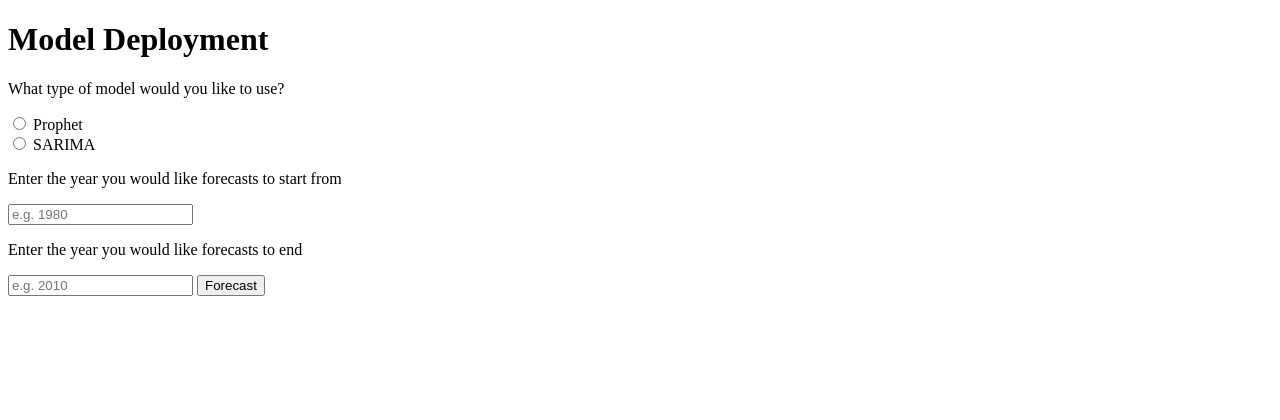
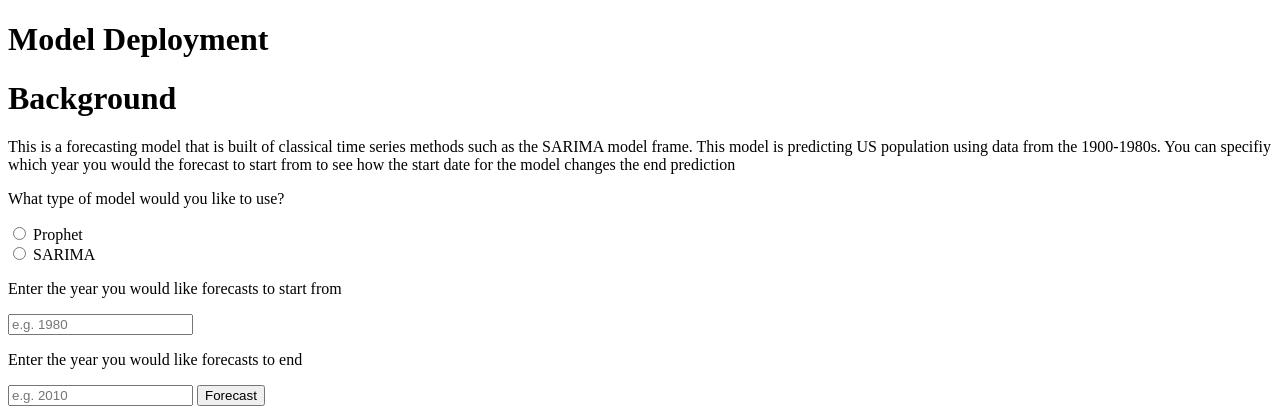
Before and after one commit to aswerve97/US_Population, a Flask app: page / in a window 1280 px wide. Shown: the top 420 px of the page. Run offline with Flask 2, Linux system fonts and the light colour scheme; parts of the project's set-up code (start-up, migrations or seed data) failed here and were passed over.

Commit message:
Added some more descitpons to the web page

```diff
--- a/templates/index.html
+++ b/templates/index.html
@@ -10,9 +10,13 @@
 
 <body>
     <h1>Model Deployment</h1>
-
-
-
+   <h1>Background</h1>
+   <p>This is a forecasting model that is built of classical time series methods
+       such as the SARIMA model frame. This model is predicting US population
+       using data from the 1900-1980s. You can specifiy which year you would the
+       forecast to start from to see how the start date for the model changes
+       the end prediction
+   </p>
 
 
     <form action="/date" method="POST">
```
